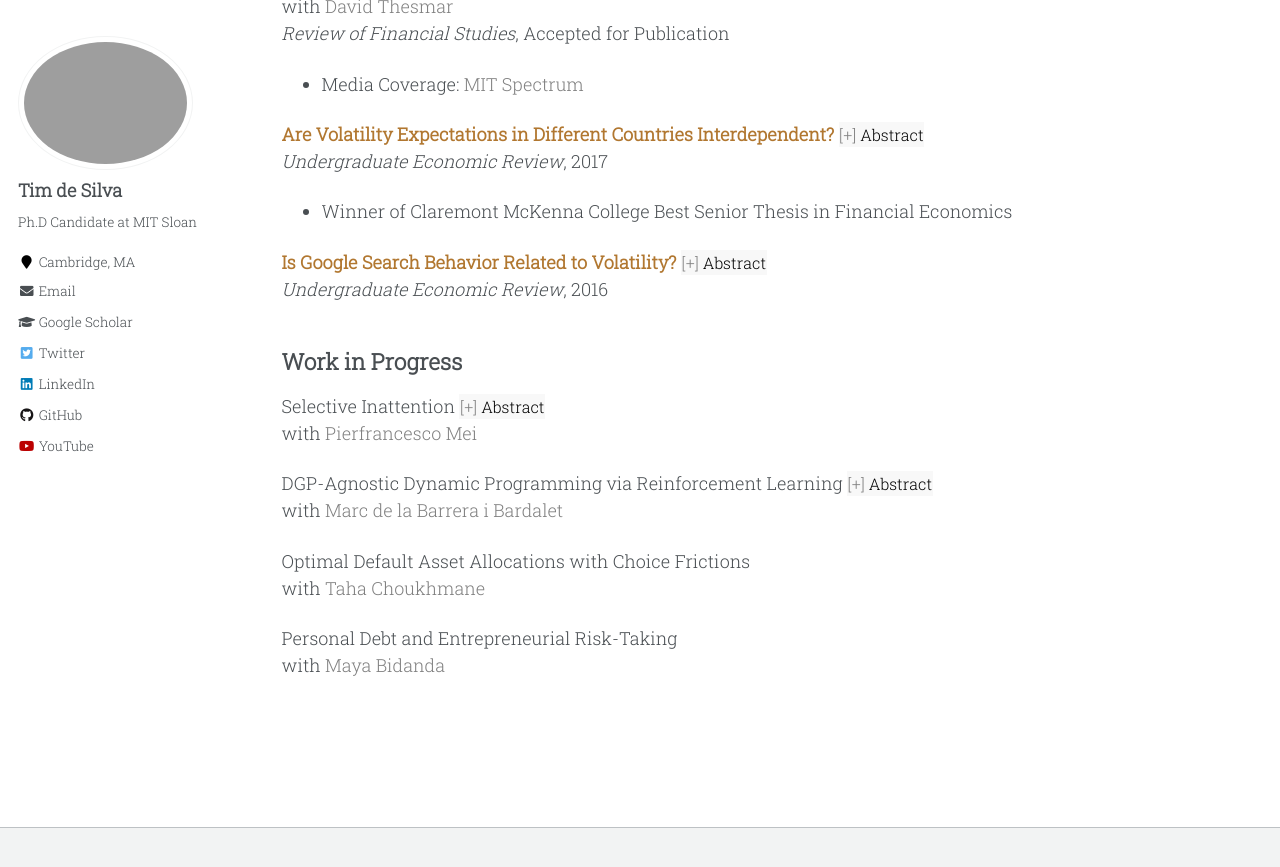
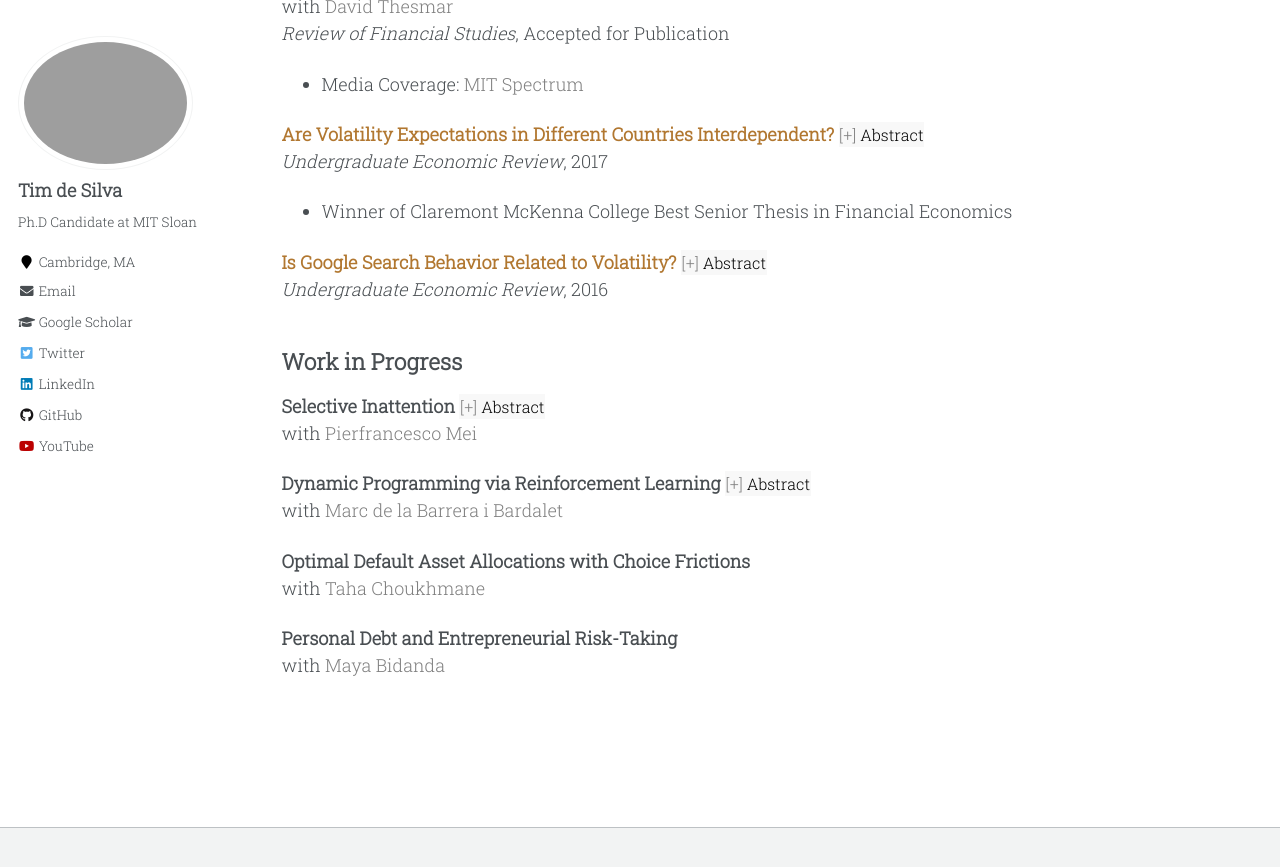
Before and after one commit to timhdesilva/timhdesilva.github.io, a Jekyll site: the page built from _pages/research.html, in a window 1280 px wide and 900 px high, scrolled down 708 px. Shown: the top 867 px of the window. Built offline with Jekyll 4.4.1, drawn with Linux system fonts in a browser that asks for light colours.

Commit message:
update fonts for buttons

```diff
--- a/_pages/discussions.html
+++ b/_pages/discussions.html
@@ -7,16 +7,16 @@ author_profile: true
 
 <p>
     <strong>Memory, Time-Varying Expectations, and Asset Prices</strong>
-    <a style="text-decoration:none; background-color:#f8f8f8;" href="http://timhdesilva.github.io/files/discussions/2022_bse.pdf"><span style="color: gray;">[+]</span> <span style="color:black;">Slides</span></a>
+    <a style="text-decoration:none; background-color:#f8f8f8; font-family: Roboto Slab, serif;" href="http://timhdesilva.github.io/files/discussions/2022_bse.pdf"><span style="color: gray;">[+]</span> <span style="color:black;">Slides</span></a>
     <br>Authors: Ascari and Zhang<br>Conference: 2022 BSE PhD Workshop on Expectations in Macroeconomics
 </p>
 <p>
     <strong>Learning of Trading Talent: Theory and Evidence from Institutional Investors in the US</strong>
-    <a style="text-decoration:none; background-color:#f8f8f8;" href="http://timhdesilva.github.io/files/discussions/2021_tadc.pdf"><span style="color: gray;">[+]</span> <span style="color:black;">Slides</span></a>
+    <a style="text-decoration:none; background-color:#f8f8f8; font-family: Roboto Slab, serif;" href="http://timhdesilva.github.io/files/discussions/2021_tadc.pdf"><span style="color: gray;">[+]</span> <span style="color:black;">Slides</span></a>
     <br>Author: He<br>Conference: 2021 Transatlantic Doctoral Conference in Finance
 </p>
 <p>
     <strong>Systematic Risk in Earnings and Expected Stock Returns</strong>
-    <a style="text-decoration:none; background-color:#f8f8f8;" href="http://timhdesilva.github.io/files/discussions/2020_aaa.pdf"><span style="color: gray;">[+]</span> <span style="color:black;">Slides</span></a>
+    <a style="text-decoration:none; background-color:#f8f8f8; font-family: Roboto Slab, serif;" href="http://timhdesilva.github.io/files/discussions/2020_aaa.pdf"><span style="color: gray;">[+]</span> <span style="color:black;">Slides</span></a>
     <br>Authors: Chen, Chen, and Jiang<br>Conference: 2020 American Accounting Association Annual Meeting
 </p>
--- a/_pages/research.html
+++ b/_pages/research.html
@@ -82,7 +82,7 @@ author_profile: true
 
 <p>
     <a style="text-decoration:none; color:rgb(177, 119, 48); font-weight:bold" href="http://timhdesilva.github.io/files/papers/losing_optional.pdf">Losing is Optional: Retail Option Trading and Expected Announcement Volatility</a>
-    <a style="text-decoration:none; background-color:#f8f8f8;" href="http://timhdesilva.github.io/files/papers/losing_optional_appendix.pdf"><span style="color: gray;">[+]</span> <span style="color:black;">Internet Appendix</span></a>
+    <a style="text-decoration:none; background-color:#f8f8f8; font-family: Roboto Slab, serif;" href="http://timhdesilva.github.io/files/papers/losing_optional_appendix.pdf"><span style="color: gray;">[+]</span> <span style="color:black;">Internet Appendix</span></a>
     <button class="abstract-button" data-target="losing">Abstract</button>
     <br>with <a style="text-decoration:none; color:gray" href="https://mitmgmtfaculty.mit.edu/eso/">Eric C. So</a> and <a style="text-decoration:none; color:gray" href="https://ksmith142.github.io/">Kevin C. Smith</a>
     <ul>
@@ -133,7 +133,7 @@ author_profile: true
 <h2 id="work-in-progress">Work in Progress</h2>
 
 <p>
-    Selective Inattention
+    <strong>Selective Inattention</strong>
     <button class="abstract-button" data-target="inattention">Abstract</button>
     <br>with <a style="text-decoration:none; color:gray" href="https://www.pierfrancescomei.com/">Pierfrancesco Mei</a>
 </p>
@@ -142,7 +142,7 @@ author_profile: true
 </div>
 
 <p>
-    DGP-Agnostic Dynamic Programming via Reinforcement Learning
+    <strong>Dynamic Programming via Reinforcement Learning</strong>
     <button class="abstract-button" data-target="agnostic_dp">Abstract</button>
     <br>with <a style="text-decoration:none; color:gray" href="https://economics.mit.edu/people/phd-students/marc-de-la-barrera-i-bardalet">Marc de la Barrera i Bardalet</a>
 </p>
@@ -151,11 +151,11 @@ author_profile: true
 </div>
 
 <p>
-    Optimal Default Asset Allocations with Choice Frictions
+    <strong>Optimal Default Asset Allocations with Choice Frictions</strong>
     <br>with <a style="text-decoration:none; color:gray" href="https://tahachoukhmane.com/">Taha Choukhmane</a>
 </p>
 <p>
-    Personal Debt and Entrepreneurial Risk-Taking
+    <strong>Personal Debt and Entrepreneurial Risk-Taking</strong>
     <br>with <a style="text-decoration:none; color:gray" href="https://www.mayabidanda.com/home">Maya Bidanda</a>
 </p>
 
```
